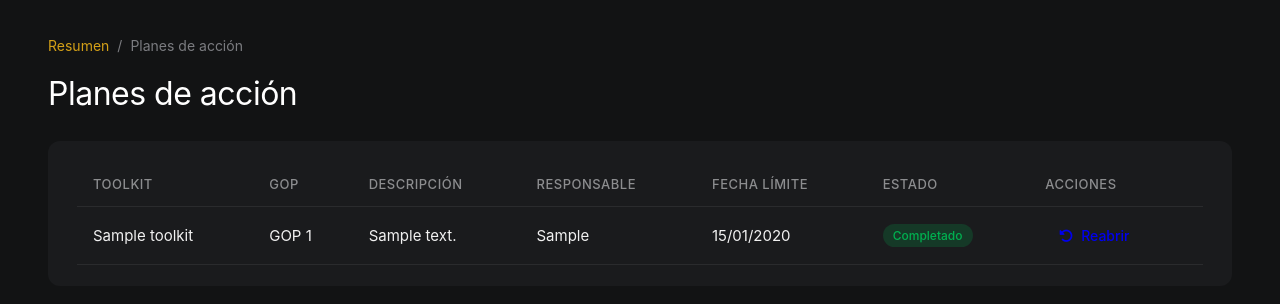
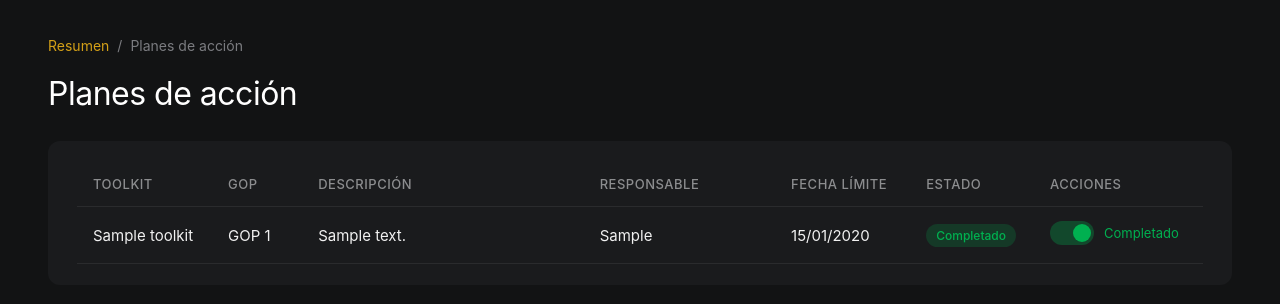
Before and after one commit to YairRT45/toolkits, a Django app: page /planes-accion/ in a window 1280 px wide. Shown: the part 75-379 px from the top of the page. Run offline with Django 5.2, Linux system fonts and the light colour scheme; tables that the repository leaves empty hold one stand-in row (values such as "Sample post").

Commit message:
fix: se corrige bug visual en las acciones de un plan de acción

```diff
--- a/src/gestor/templates/base.html
+++ b/src/gestor/templates/base.html
@@ -271,12 +271,13 @@
         }
 
         .table-wrap {
-            overflow-x: auto;
+            overflow: visible;
         }
 
         table {
             width: 100%;
             border-collapse: collapse;
+            table-layout: fixed;
         }
 
         th, td {
@@ -605,6 +606,71 @@
             filter: invert(1);
         }
 
+        .toggle-switch {
+            position: relative;
+            display: inline-flex;
+            align-items: center;
+            gap: 10px;
+            cursor: pointer;
+            text-decoration: none;
+        }
+
+        .toggle-switch input {
+            display: none;
+        }
+
+        .toggle-slider {
+            position: relative;
+            width: 44px;
+            height: 24px;
+            background-color: #3a3b3d;
+            border-radius: 12px;
+            transition: background-color 0.25s ease;
+        }
+
+        .toggle-slider::after {
+            content: '';
+            position: absolute;
+            top: 3px;
+            left: 3px;
+            width: 18px;
+            height: 18px;
+            background-color: #8c8d8f;
+            border-radius: 50%;
+            transition: transform 0.25s ease, background-color 0.25s ease;
+        }
+
+        .toggle-switch input:checked + .toggle-slider {
+            background-color: rgba(0, 176, 80, 0.3);
+        }
+
+        .toggle-switch input:checked + .toggle-slider::after {
+            transform: translateX(20px);
+            background-color: #00b050;
+        }
+
+        .toggle-switch input:not(:checked) + .toggle-slider {
+            background-color: rgba(212, 160, 23, 0.2);
+        }
+
+        .toggle-switch input:not(:checked) + .toggle-slider::after {
+            background-color: #d4a017;
+        }
+
+        .toggle-label {
+            font-size: 13px;
+            color: #8c8d8f;
+            user-select: none;
+        }
+
+        .toggle-switch input:checked ~ .toggle-label {
+            color: #00b050;
+        }
+
+        .toggle-switch input:not(:checked) ~ .toggle-label {
+            color: #d4a017;
+        }
+
         {% block extra_css %}{% endblock %}
     </style>
     {% block extra_head %}{% endblock %}
--- a/src/gestor/templates/planes_accion.html
+++ b/src/gestor/templates/planes_accion.html
@@ -24,6 +24,15 @@
 <div class="card">
     <div class="table-wrap">
         <table>
+            <colgroup>
+                <col style="width: 12%">
+                <col style="width: 8%">
+                <col style="width: 25%">
+                <col style="width: 17%">
+                <col style="width: 12%">
+                <col style="width: 11%">
+                <col style="width: 15%">
+            </colgroup>
             <thead>
                 <tr>
                     <th>Toolkit</th>
@@ -52,12 +61,16 @@
                     </td>
                     <td>
                         {% if plan.completado %}
-                        <a href="{% url 'reabrir_plan_accion' plan.gop_revision.revision.toolkit.pk plan.pk %}" class="btn btn-sm btn-warning" title="Reabrir">
-                            <i class="fa-solid fa-rotate-left"></i> Reabrir
+                        <a href="{% url 'reabrir_plan_accion' plan.gop_revision.revision.toolkit.pk plan.pk %}" class="toggle-switch" title="Reabrir plan">
+                            <input type="checkbox" checked>
+                            <span class="toggle-slider"></span>
+                            <span class="toggle-label">Completado</span>
                         </a>
                         {% else %}
-                        <a href="{% url 'cerrar_plan_accion' plan.gop_revision.revision.toolkit.pk plan.pk %}" class="btn btn-sm btn-success" title="Cerrar">
-                            <i class="fa-solid fa-check"></i> Cerrar
+                        <a href="{% url 'cerrar_plan_accion' plan.gop_revision.revision.toolkit.pk plan.pk %}" class="toggle-switch" title="Cerrar plan">
+                            <input type="checkbox">
+                            <span class="toggle-slider"></span>
+                            <span class="toggle-label">Abierto</span>
                         </a>
                         {% endif %}
                     </td>
--- a/src/gestor/views.py
+++ b/src/gestor/views.py
@@ -779,7 +779,6 @@ def cerrar_plan_accion(request, pk, plan_id):
     plan = get_object_or_404(PlanAccion, pk=plan_id, gop_revision__revision__toolkit__pk=pk)
     plan.completado = True
     plan.save()
-    messages.success(request, 'Plan de acción cerrado correctamente.')
     return redirect('listar_planes_accion', pk=pk)
 
 
@@ -787,7 +786,6 @@ def reabrir_plan_accion(request, pk, plan_id):
     plan = get_object_or_404(PlanAccion, pk=plan_id, gop_revision__revision__toolkit__pk=pk)
     plan.completado = False
     plan.save()
-    messages.success(request, 'Plan de acción reabierto correctamente.')
     return redirect('listar_planes_accion', pk=pk)
 
 
```
